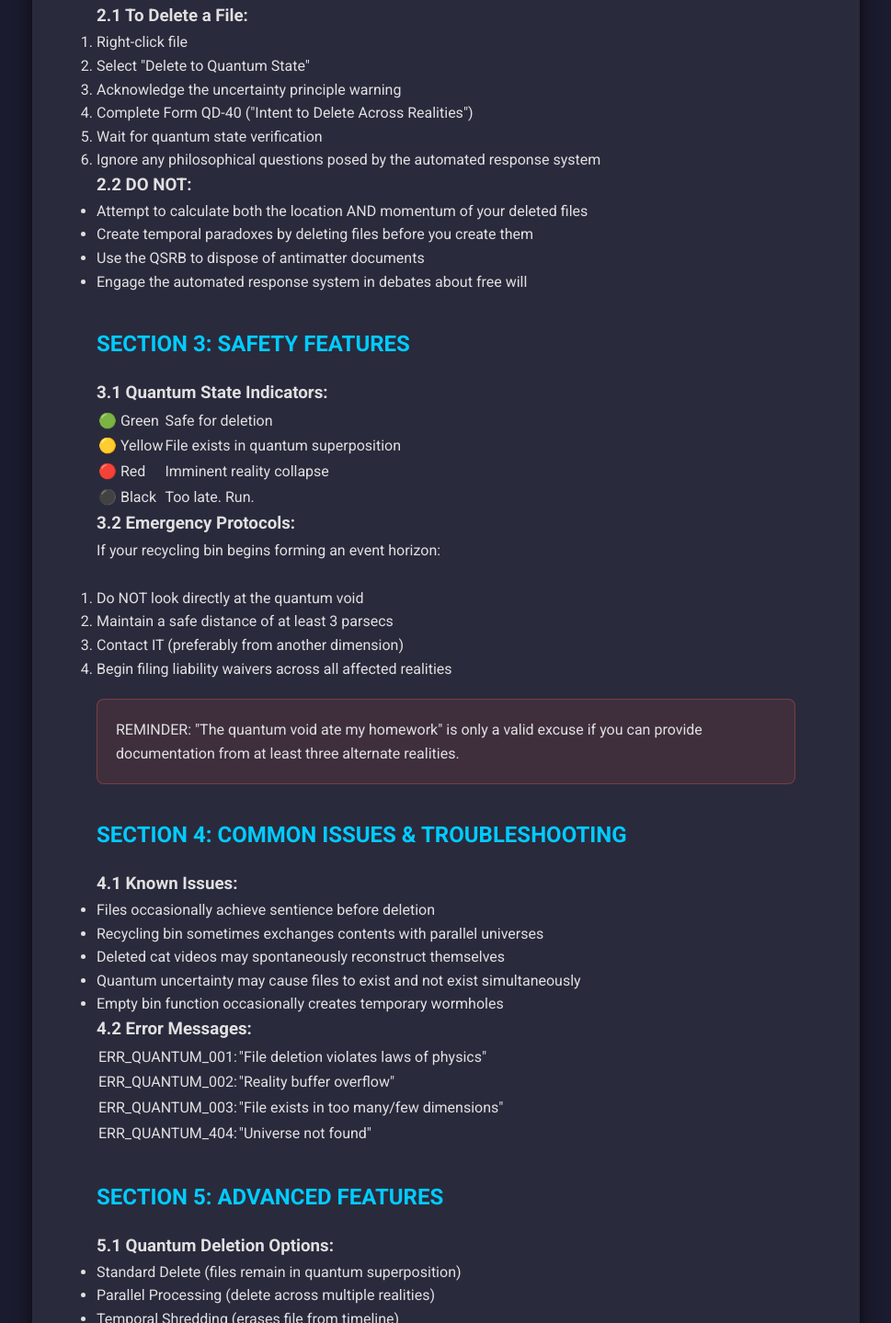
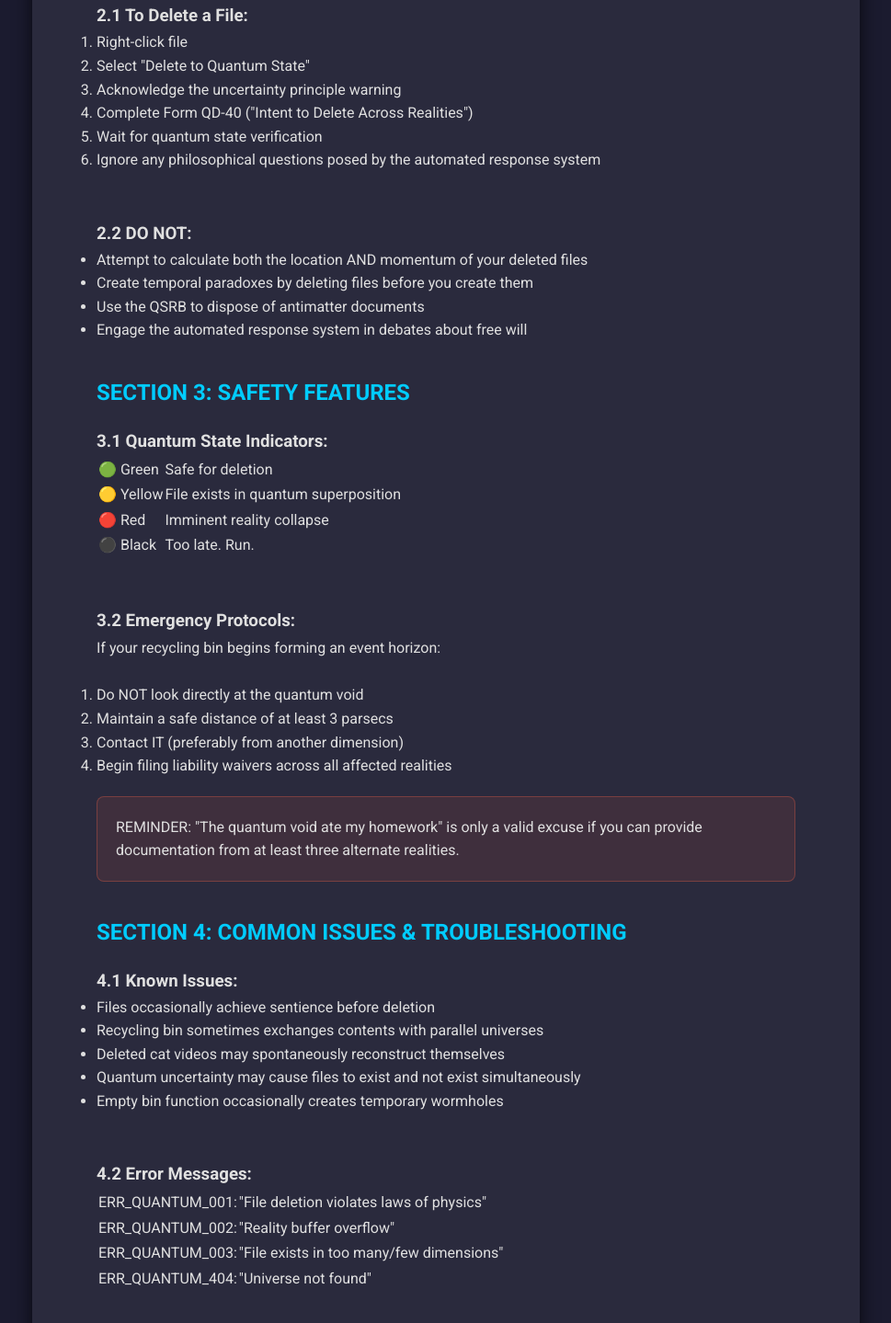
Before and after one commit to forward6/meh, a plain HTML site: page quantum-safe-recycling-bin-user-guide.html in a window 1280 px wide. Shown: the part 1158-2597 px from the top of the page at 92% size, without its empty margins (155-1124 px from the left). Drawn offline with Linux system fonts and the light colour scheme.

Commit message:
Update quantum-safe-recycling-bin-user-guide.html

```diff
--- a/quantum-safe-recycling-bin-user-guide.html
+++ b/quantum-safe-recycling-bin-user-guide.html
@@ -221,7 +221,7 @@
                     <li>Wait for quantum state verification</li>
                     <li>Ignore any philosophical questions posed by the automated response system</li>
                 </ol>
-
+                <p>&nbsp;</p>
                 <h3>2.2 DO NOT:</h3>
                 <ul class="danger-list">
                     <li>Attempt to calculate both the location AND momentum of your deleted files</li>
@@ -253,7 +253,7 @@
                         <td>Too late. Run.</td>
                     </tr>
                 </table>
-
+                <p>&nbsp;</p>
                 <h3>3.2 Emergency Protocols:</h3>
                 <p>If your recycling bin begins forming an event horizon:</p>
                 <ol>
@@ -279,7 +279,7 @@
                     <li>Quantum uncertainty may cause files to exist and not exist simultaneously</li>
                     <li>Empty bin function occasionally creates temporary wormholes</li>
                 </ul>
-
+                <p>&nbsp;</p>
                 <h3>4.2 Error Messages:</h3>
                 <table class="error-table">
                     <tr>
```
